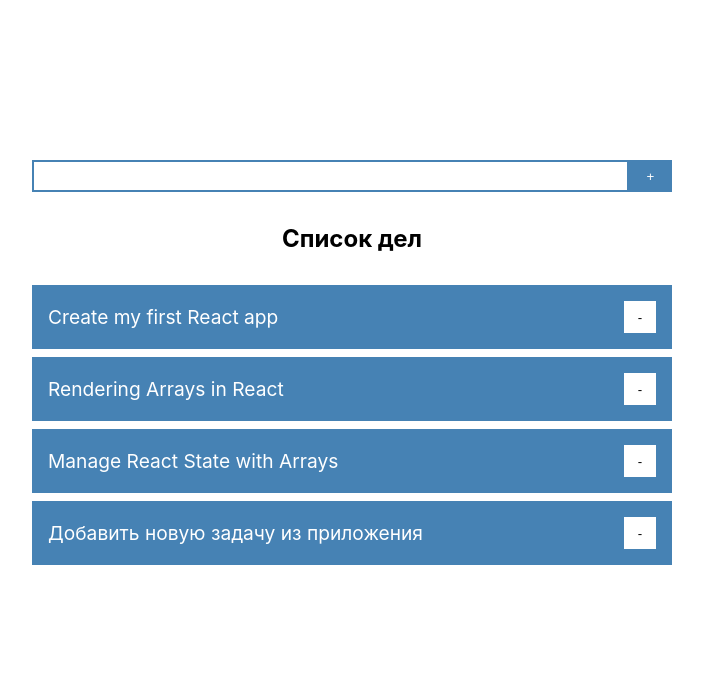
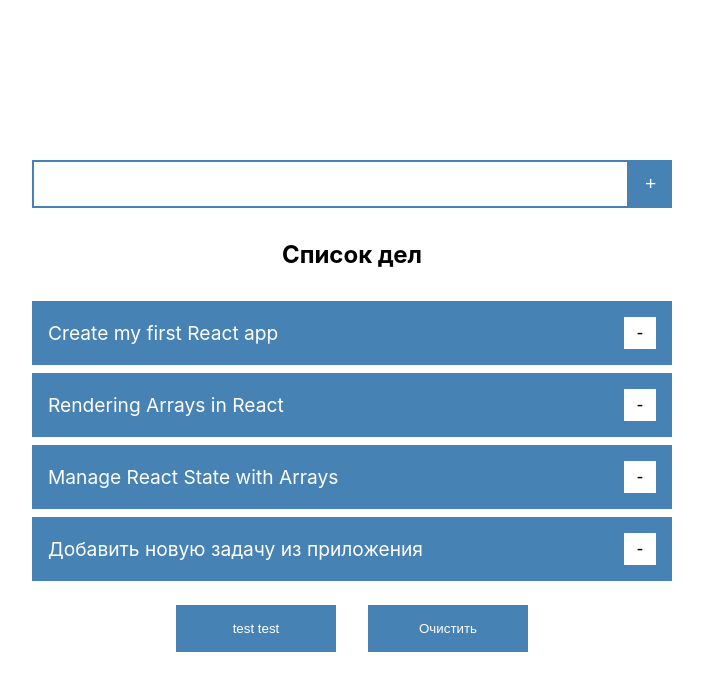
Before and after one commit to YanushkevychDm/react_todos, a React (Create React App) app: page / in a window 1280 px wide. Shown: the top 690 px of the page, without its empty margins (288-991 px from the left). Built offline with nearby package versions, Linux system fonts and the light colour scheme.

Commit message:
test btn

```diff
--- a/src/App.js
+++ b/src/App.js
@@ -7,6 +7,7 @@ class App extends Component {
     super(props);
 
     this.state = {
+      value: {id: 6, task: 'test tsest'},
       todos: [
         {id: 1, task: 'Create my first React app'},
         {id: 2, task: 'Rendering Arrays in React'},
@@ -16,11 +17,34 @@ class App extends Component {
     };
   }
 
+
+  onClearAll = () => {
+    this.setState({todos: [] });
+  };
+
+  onAddItem = () => {
+    this.setState(state => {
+      const todos = state.todos.concat(state.value);
+      const randomNum = Math.random();
+
+      return{
+        todos,
+        value: {id: randomNum, task: randomNum},
+      };
+    });
+  };
+
+
+
   render() {
     return (
       <div className="app">
         <AddTodos />
         <TodoList todos={this.state.todos} />
+        <div className="test-wrap">
+          <button onClick={this.onAddItem} className="test-btn">test test</button>
+          <button onClick={this.onClearAll} className="test-btn">Очистить</button>
+        </div>
       </div>
     );
   }
--- a/src/css/index.css
+++ b/src/css/index.css
@@ -64,6 +64,8 @@ h2 {
   border: none;
   background-color: #fff;
   font-size: bold;
+  cursor: pointer;
+  font-size: 1.2rem;
 }
 
 .btn-remove:hover {
@@ -81,6 +83,8 @@ h2 {
   width: 85rem;
   border: 2px solid steelblue;
   padding: 0 1rem;
+  height: 3rem;
+  font-size: 1.2rem;
 }
 
 .addTodos-add {
@@ -90,8 +94,21 @@ h2 {
   background-color: steelblue;
   color: #fff;
   font-size: bold;
+  cursor: pointer;
+  height: 3rem;
+  font-size: 1.2rem;
 }
 
 .addTodos-add:hover {
   opacity: .9;
 }
+
+.test-btn {
+  background-color: steelblue;
+  color: #fff;
+  padding: 1rem;
+  border: none;
+  width: 10rem;
+  margin: 1rem;
+  cursor: pointer;
+}
```
